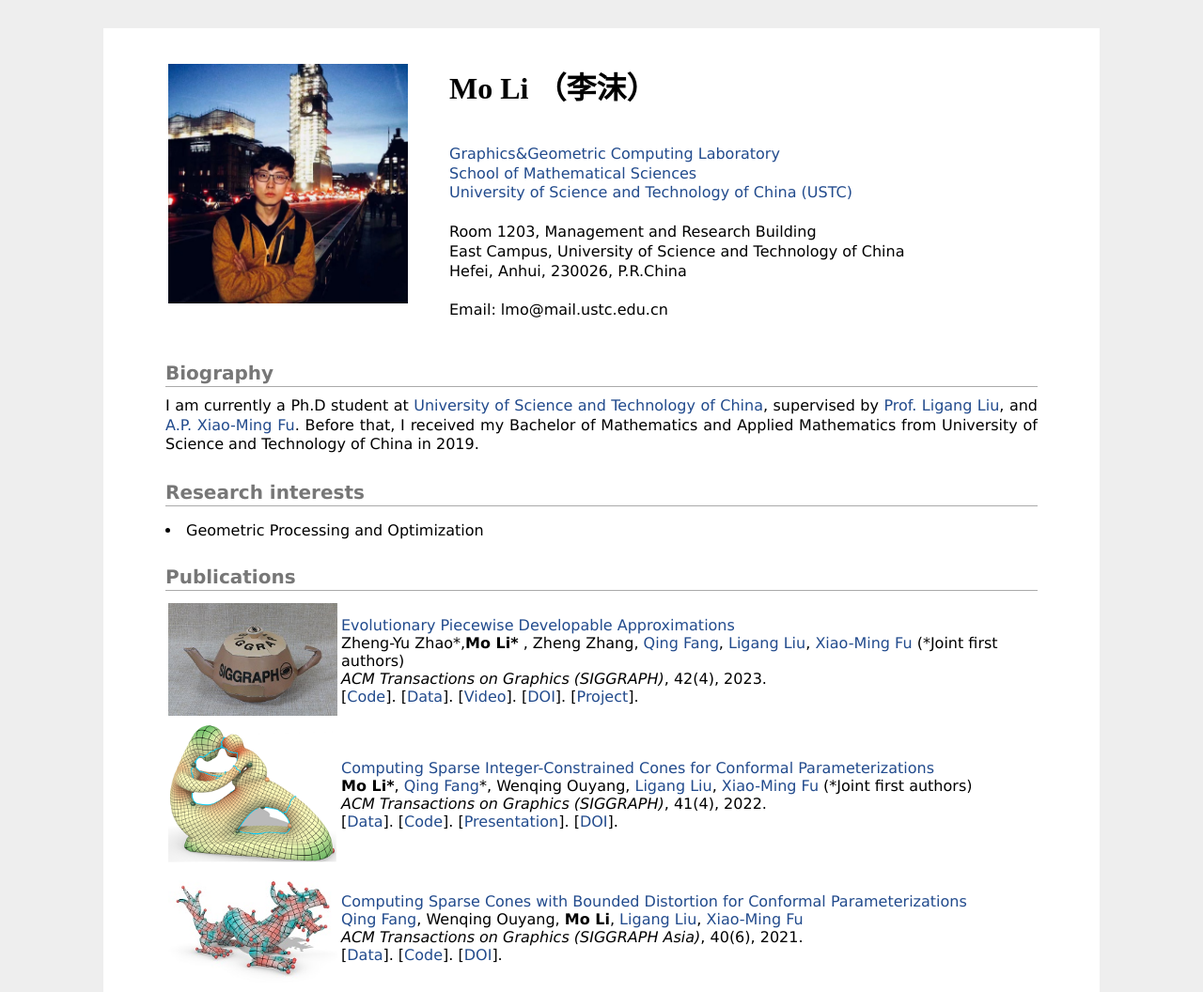
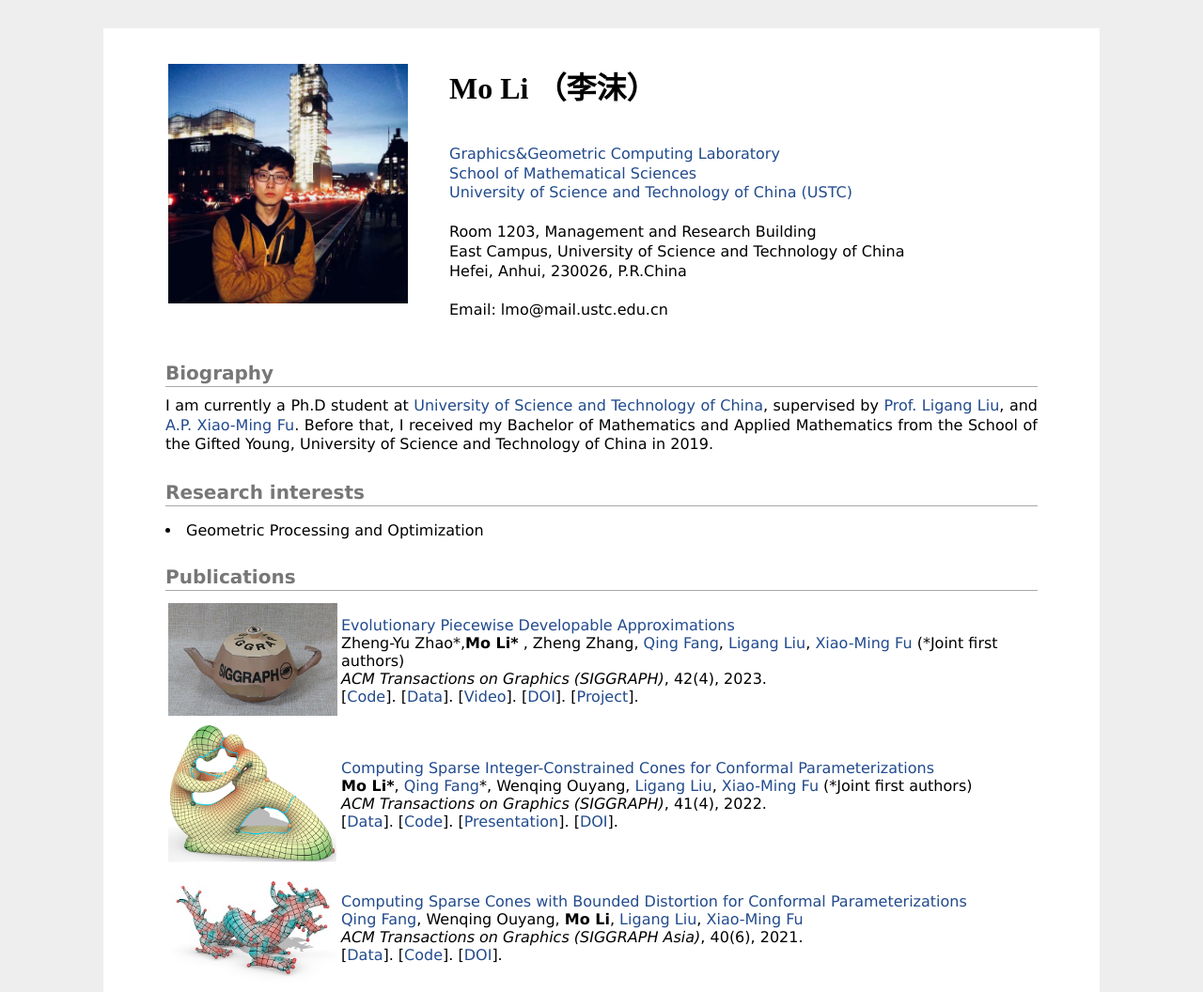
Before and after one commit to mmoolee/mmoolee.github.io, a plain HTML site: page index.html in a window 1280 px wide. Shown: the top 1056 px of the page at 94% size. Drawn offline with Linux system fonts and the light colour scheme.

Commit message:
Add files via upload

```diff
--- a/index.html
+++ b/index.html
@@ -52,7 +52,7 @@
     <p style="text-align:justify;">
       I am currently a Ph.D student at <a href="http://en.ustc.edu.cn/" target="_blank">University of Science and Technology of China</a>,
       supervised by <a href="http://staff.ustc.edu.cn/~lgliu">Prof. Ligang Liu</a>, and <a href="http://staff.ustc.edu.cn/~fuxm">A.P. Xiao-Ming Fu</a>.
-	    Before that, I received my Bachelor of Mathematics and Applied Mathematics from University of Science and Technology of China in 2019.
+	    Before that, I received my Bachelor of Mathematics and Applied Mathematics from the School of the Gifted Young, University of Science and Technology of China in 2019.
     </p>
   </tr>
 
```
